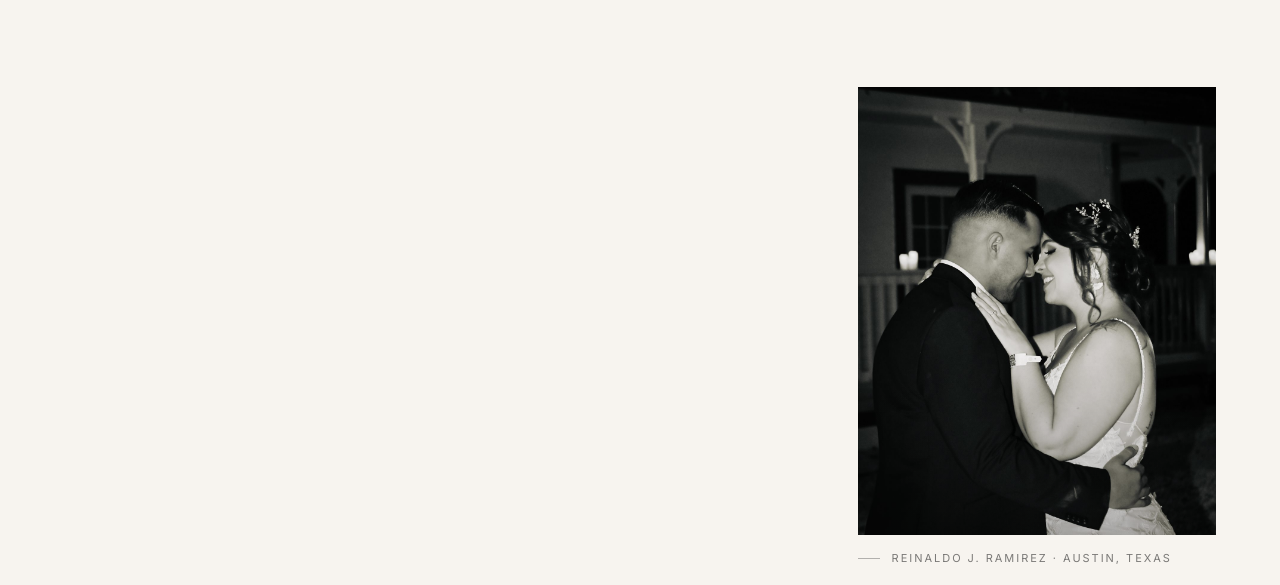
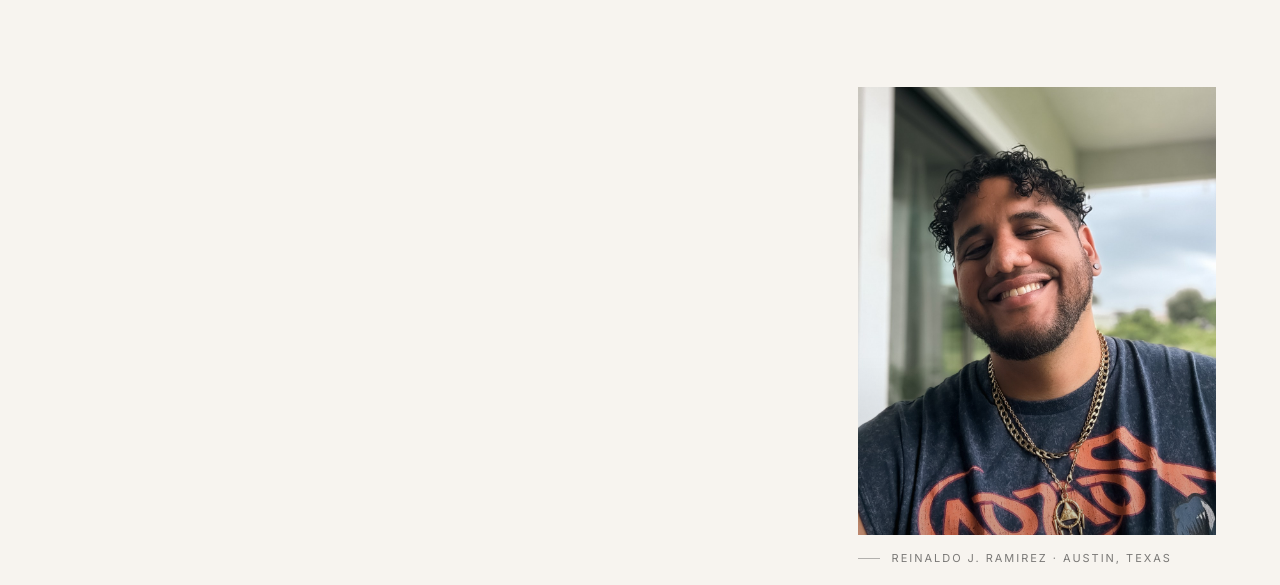
Before and after one commit to reinaldoramirez05-cell/reinaldo-photography, a plain HTML site: page index.html in a window 1280 px wide. Shown: the part 1488-2073 px from the top of the page. Drawn offline with nearby package versions, Linux system fonts and the light colour scheme; a web font is replaced by a local one.

Commit message:
Intro section — use Reinaldo profile selfie; About section keeps B&W couple

```diff
--- a/index.html
+++ b/index.html
@@ -94,7 +94,7 @@
     <div class="reveal" data-delay="2" style="display:flex;justify-content:flex-end;margin-top:clamp(48px,7vw,90px)">
       <figure style="margin:0;width:clamp(180px,28vw,400px)">
         <div style="aspect-ratio:4/5;overflow:hidden;position:relative">
-          <img src="photos/reinaldo.jpg" alt="Reinaldo J. Ramirez"
+          <img src="photos/profile.jpg" alt="Reinaldo J. Ramirez"
                style="width:100%;height:100%;object-fit:cover;object-position:center 18%;display:block" />
           <div style="position:absolute;inset:0;background:linear-gradient(180deg,rgba(0,0,0,0) 60%,rgba(0,0,0,0.22) 100%)"></div>
         </div>
```
Also changed, not shown: photos/profile.jpg (added).
